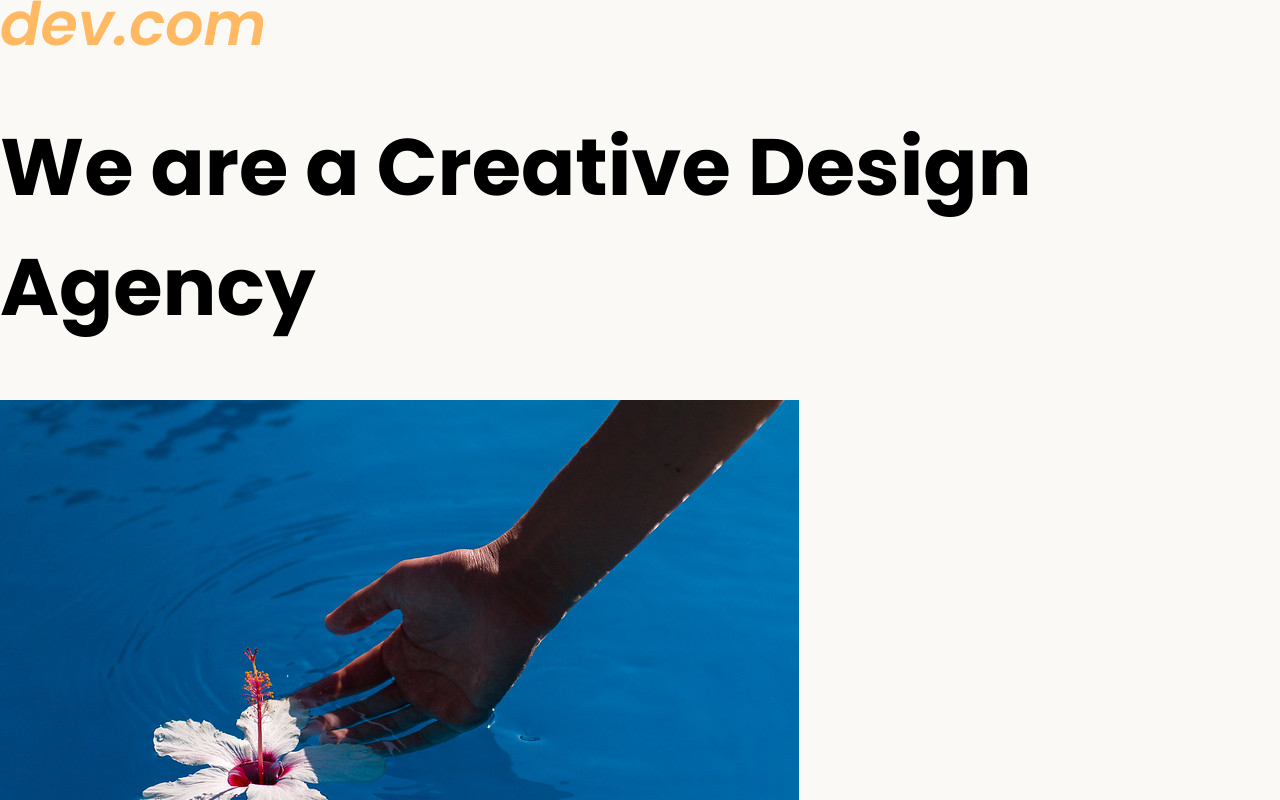
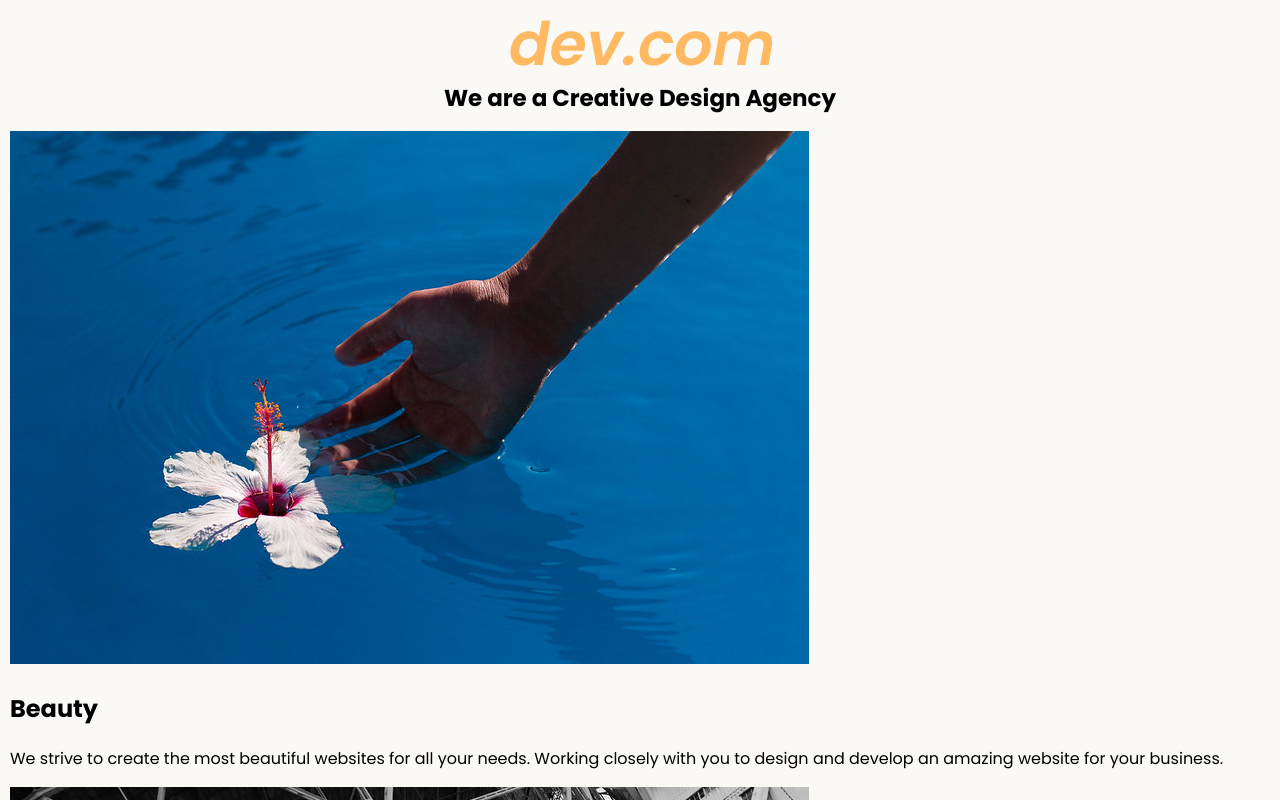
Before and after one commit to chrisvneal/webdesignagency, a plain HTML site: page index.html in a window 1280 px wide. Shown: the top 800 px of the page. Drawn offline with Linux system fonts and the light colour scheme.

Commit message:
Center main image and headline

```diff
--- a/style.css
+++ b/style.css
@@ -5,14 +5,15 @@ body {
 	display: flex;
 	flex-direction: column;
 	min-height: 95vh;
-	margin: 0;
+	margin: 10px;
 }
 .main {
 	flex: 1;
 }
 
 h1 {
-	font-size: 5rem;
+	font-size: 23px;
+	text-align: center;
 }
 
 footer {
@@ -24,6 +25,16 @@ img {
 	max-width: 100%;
 }
 
-.text-content {
+/* .text-content {
 	padding: 0 10px;
+} */
+
+.logo {
+	display: block;
+
+	margin: 10px auto;
 }
+
+.card {
+	margin-bottom: 10px;
+}
```
